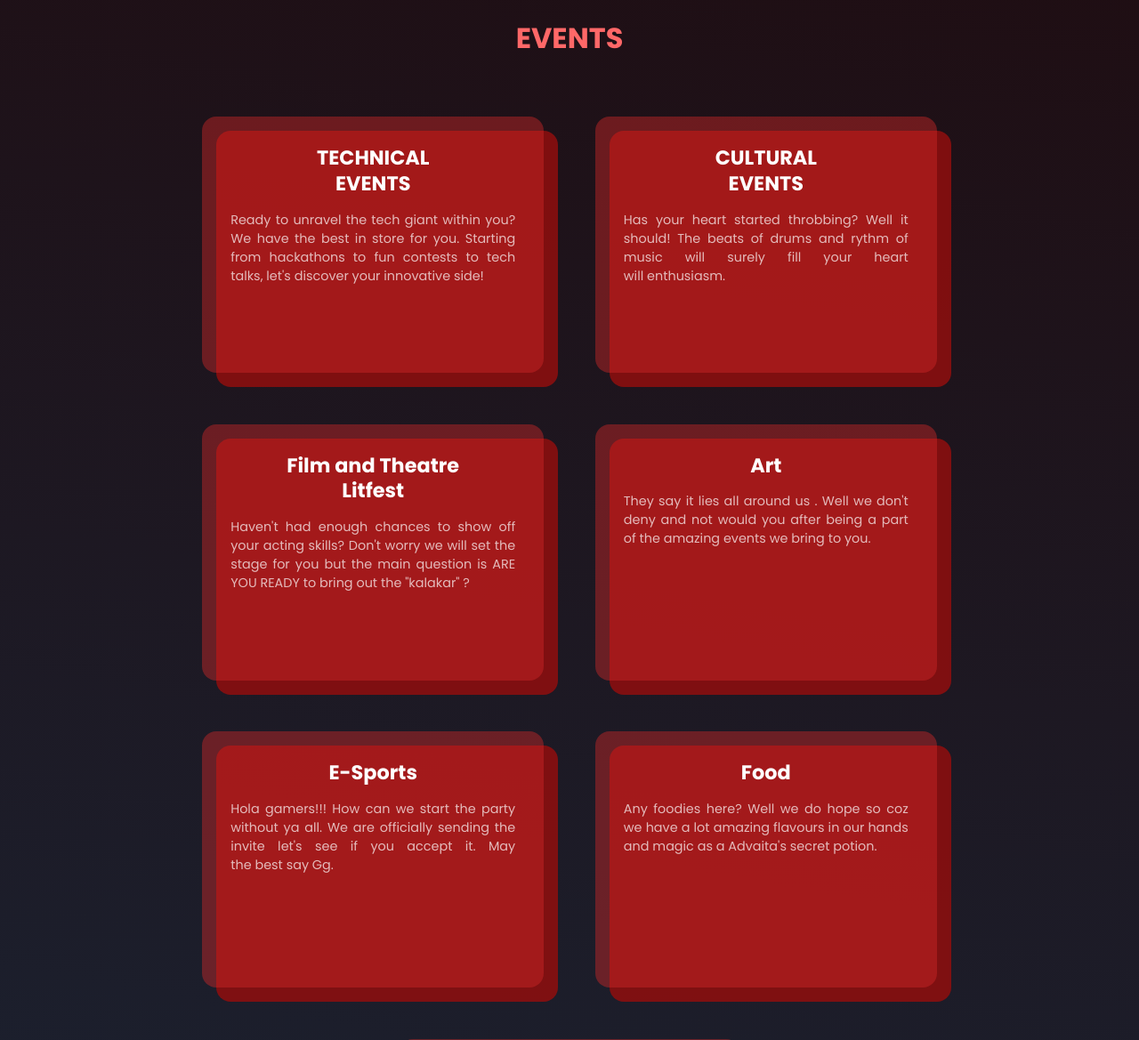
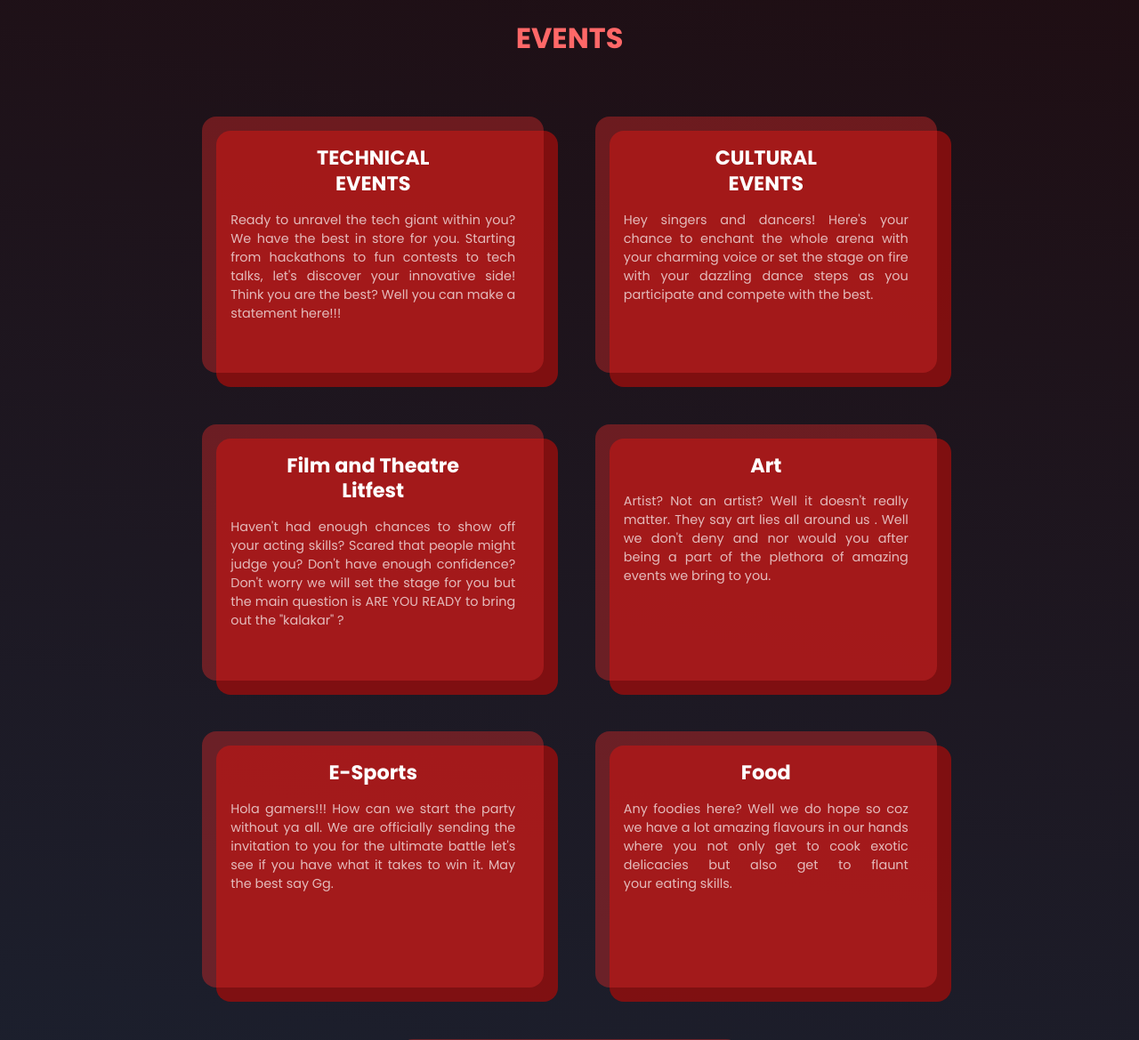
Before and after one commit to musaib-js/Advaita, a Django app: page /events/ in a window 1280 px wide. Shown: the part 918-2087 px from the top of the page at 89% size. Run offline with Django 4.2, Linux system fonts and the light colour scheme; some libraries are stand-ins or nearby versions; some web fonts are replaced.

Commit message:
events page text

```diff
--- a/templates/events.html
+++ b/templates/events.html
@@ -36,7 +36,8 @@
                     <div class="eventCard">
                         <div>TECHNICAL<br>EVENTS</div>
                         <div>
-                            Ready to unravel the tech giant within you? We have the best in store for you. Starting from hackathons to fun contests to tech talks, let's discover your innovative side!
+                            Ready to unravel the tech giant within you? We have the best in store for you. Starting from hackathons to fun contests to tech talks, let's discover your innovative side! Think you are the best? Well you can make a statement here!!!
+
                         </div>
                     </div>
                     <div class="eventCardBg"></div>
@@ -47,7 +48,8 @@
                     <div class="eventCard">
                         <div>CULTURAL<br>EVENTS</div>
                         <div>
-                            Has your heart started throbbing? Well it should! The beats of drums and rythm of music will surely fill your heart will enthusiasm.
+                            Hey singers and dancers! Here's your chance to enchant the whole arena with your charming voice or set the stage on fire with your dazzling dance steps as you participate and compete with the best.
+
                         </div>
                     </div>
                     <div class="eventCardBg"></div>
@@ -58,7 +60,8 @@
                     <div class="eventCard">
                         <div>Film and Theatre<br>Litfest</div>
                         <div>
-                            Haven't had enough chances to show off your acting skills? Don't worry we will set the stage for you but the main question is ARE YOU READY to bring out the "kalakar" ?
+                            Haven't had enough chances to show off your acting skills? Scared that people might judge you? Don't have enough confidence? Don't worry we will set the stage for you but the main question is ARE YOU READY to bring out the "kalakar" ?
+
                         </div>
                     </div>
                     <div class="eventCardBg"></div>
@@ -69,7 +72,8 @@
                     <div class="eventCard">
                         <div>Art<br></div>
                         <div>
-                            They say it lies all around us . Well we don't deny and not would you after being a part of the amazing events we bring to you.
+                            Artist? Not an artist? Well it doesn't really matter. They say art lies all around us . Well we don't deny and nor would you after being a part of the plethora of amazing events we bring to you.
+
                         </div>
                     </div>
                     <div class="eventCardBg"></div>
@@ -80,7 +84,8 @@
                     <div class="eventCard">
                         <div>E-Sports<br></div>
                         <div>
-                            Hola gamers!!! How can we start the party without ya all. We are officially sending the invite let's see if you accept it. May the best say Gg.
+                            Hola gamers!!! How can we start the party without ya all. We are officially sending the invitation to you for the ultimate battle  let's see if you have what it takes to win it. May the best say Gg.
+
                         </div>
                     </div>
                     <div class="eventCardBg"></div>
@@ -91,7 +96,7 @@
                     <div class="eventCard">
                         <div>Food</div>
                         <div>
-                            Any foodies here? Well we do hope so coz we have a lot amazing flavours in our hands and magic as a Advaita's secret potion.
+                            Any foodies here? Well we do hope so coz we have a lot amazing flavours in our hands where you not only get to cook exotic delicacies but also get to flaunt your eating skills.
                         </div>
                     </div>
                     <div class="eventCardBg"></div>
```
